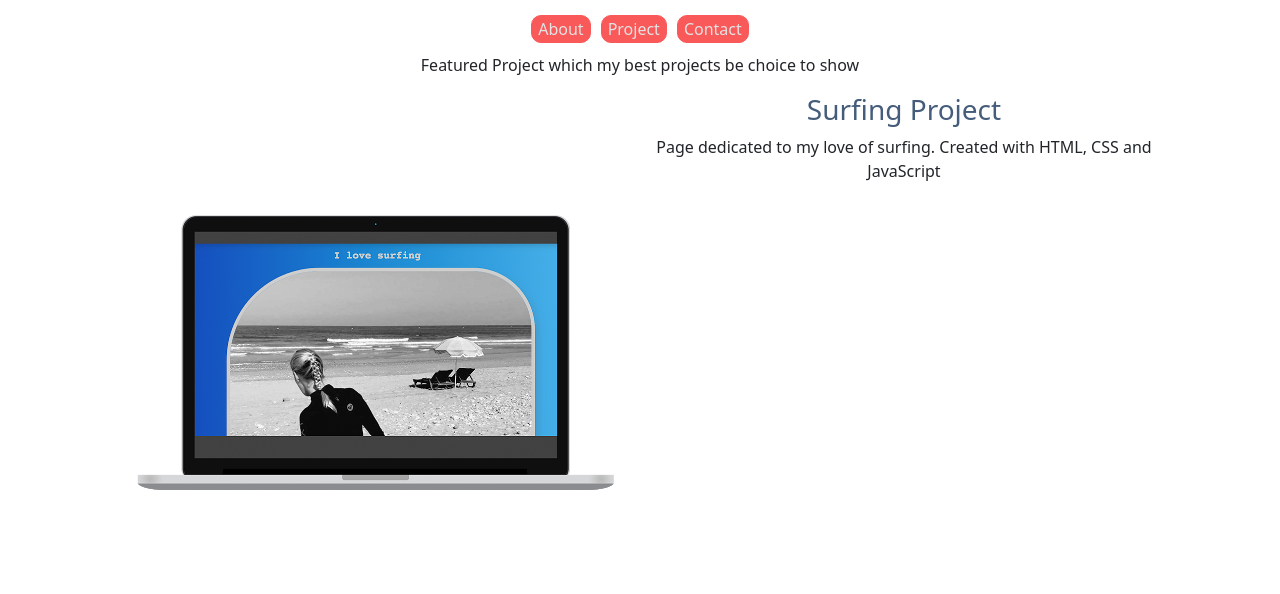
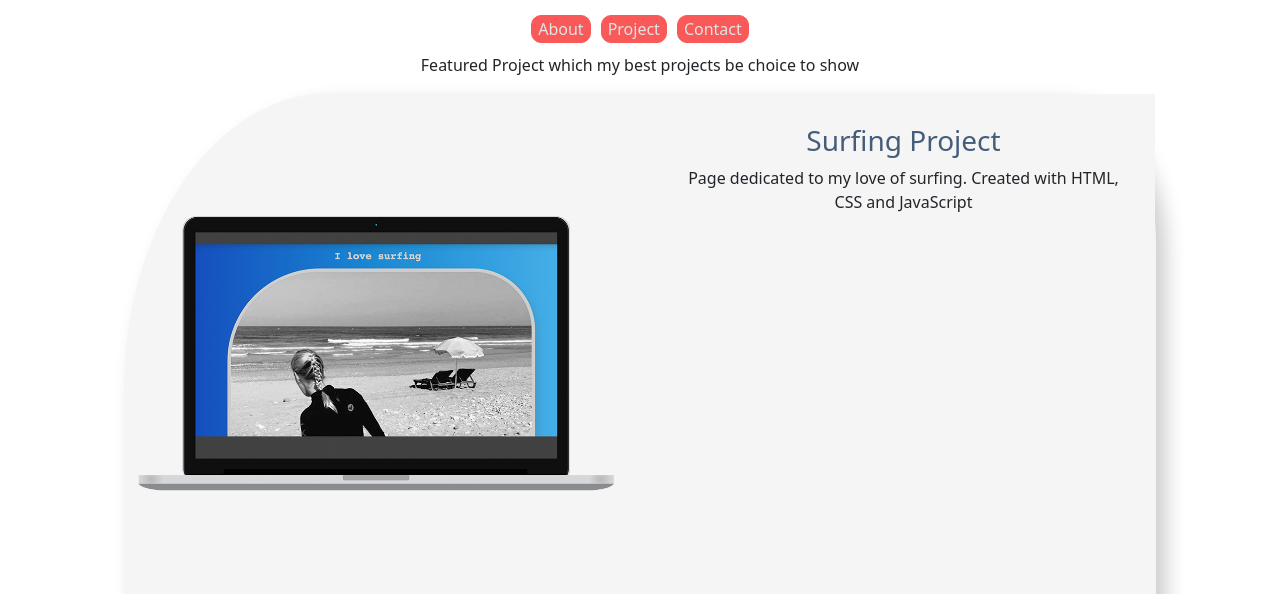
Before and after one commit to carpek/new-portfolio-project, a plain HTML site: page index.html in a window 1280 px wide. Shown: the part 154-748 px from the top of the page. Drawn offline with nearby package versions, Linux system fonts and the light colour scheme.

Commit message:
changed background color and added box around content

```diff
--- a/index.html
+++ b/index.html
@@ -31,13 +31,17 @@
 
   <div class="container">
 <p> Featured Project which my best projects be choice to show </p>
+<div class="project-background">
 <div class="row">
     <div class="col">
       <img class="img-fluid" src="src/surfing.png"/>
     </div>
+
     <div class="col">
+        <div class="project-text">
      <h3>Surfing Project</h3>
      <p>Page dedicated to my love of surfing. Created with HTML, CSS and JavaScript</p>
+
     </div>
   </div>
   <div class="row">
@@ -58,10 +62,11 @@
     <div class="col">
         <h3>Dictionary App</h3>
         <p>Coming soon: a react dictionary app</p>
-
+    </div>
     </div>
   </div>
-
+</div>
+</div>
 </div>
 
 </div>
--- a/styles.css
+++ b/styles.css
@@ -1,5 +1,5 @@
 root {
-   background-color: #e3e3e3;
+   background-color: ##e3e3e3;
    color: #233142;
     --heading-font-family:'Titillium Web', sans-serif;
     --default-font-family:'Poppins', sans-serif;
@@ -54,3 +54,15 @@ h3 {
     font-family: var(--heading-font-family);
     color: #455d7a;
 }
+
+.project-background {
+background-color: whitesmoke;
+border: 1px solid whitesmoke;
+box-shadow: 10px 10px 20px rgba(0, 0, 0, 0.2);
+border-radius: 20% 10% ;
+}
+
+.project-text {
+    padding: 30px;
+background-color: whitesmoke;
+}
```
